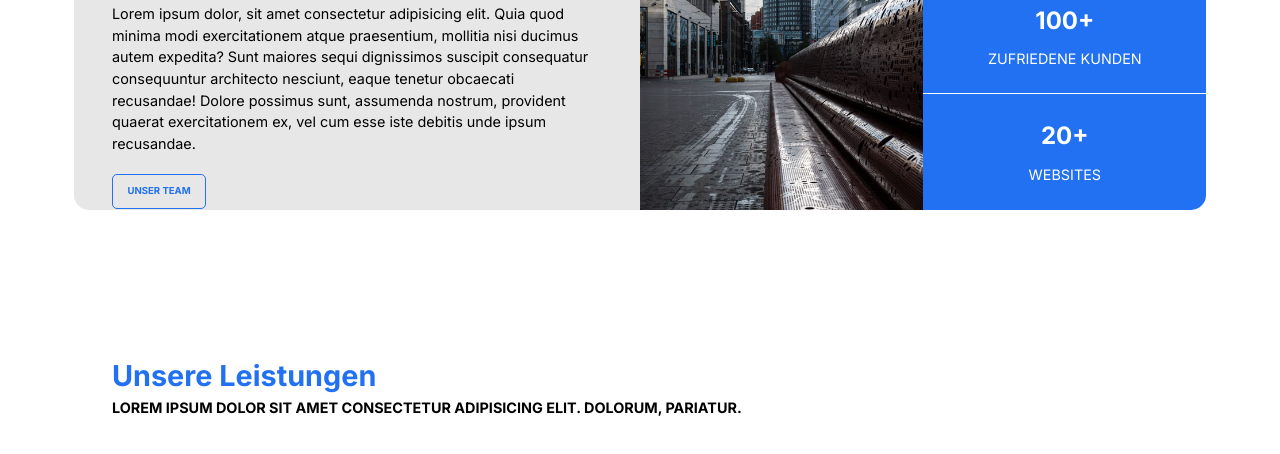
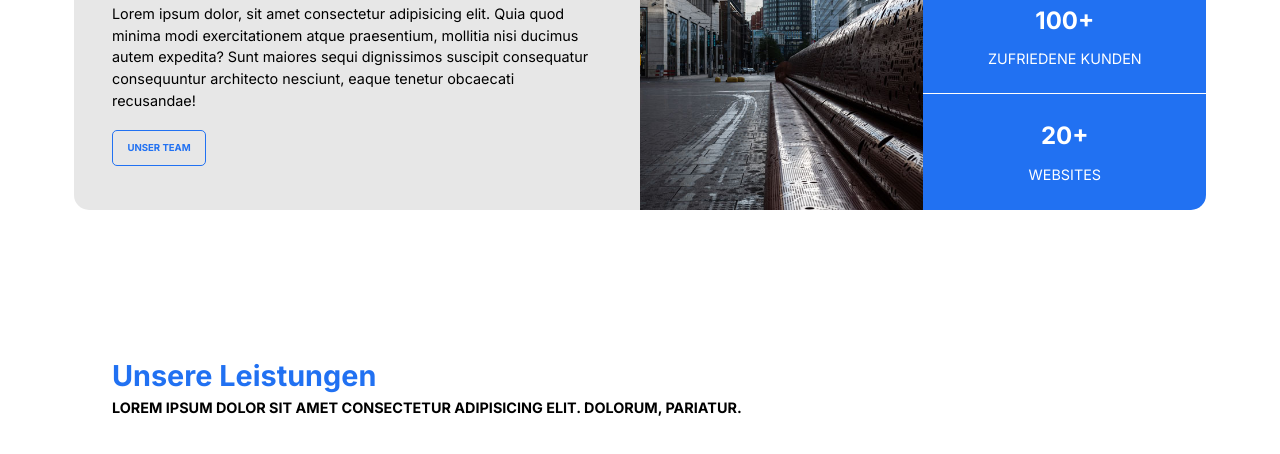
Before and after one commit to Andres-Dri/more-and-more, a plain HTML site: page agentur_website/index.html in a window 1280 px wide. Shown: the part 280-734 px from the top of the page. Drawn offline with Linux system fonts and the light colour scheme.

Commit message:
Add files via upload

```diff
--- a/agentur_website/index.html
+++ b/agentur_website/index.html
@@ -75,9 +75,7 @@
               quod minima modi exercitationem atque praesentium, mollitia nisi
               ducimus autem expedita? Sunt maiores sequi dignissimos suscipit
               consequatur consequuntur architecto nesciunt, eaque tenetur
-              obcaecati recusandae! Dolore possimus sunt, assumenda nostrum,
-              provident quaerat exercitationem ex, vel cum esse iste debitis
-              unde ipsum recusandae.
+              obcaecati recusandae!
             </p>
             <a class="btn" href="#tea">Unser Team</a>
           </div>
```
